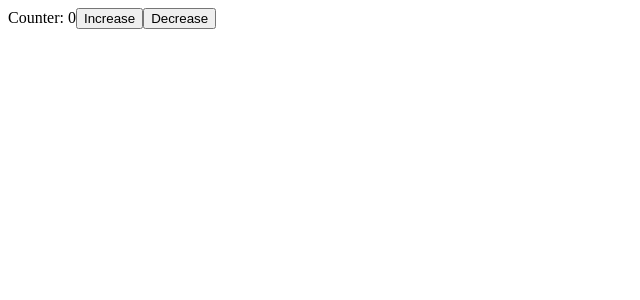
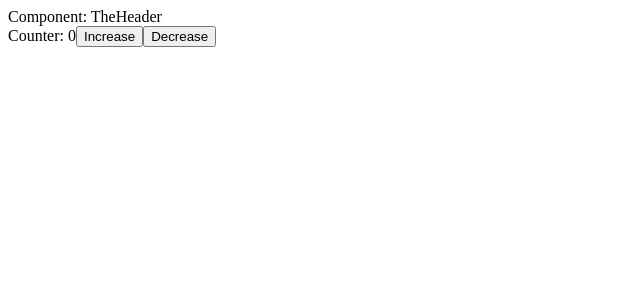
Before and after one commit to MiguelFranken/nuxt-design-tokens, a Nuxt app: page / in a window 1280 px wide. Shown: the top 300 px of the page, without its empty margins (0-640 px from the left). Built offline with nearby package versions, Linux system fonts and the light colour scheme.

Commit message:
Add basic header component stub

```diff
--- a/app.vue
+++ b/app.vue
@@ -12,6 +12,7 @@
 
 <template>
   <div>
+    <TheHeader />
     <span>Counter: {{ counter }}</span>
     <button type="button" @click="increase">Increase</button>
     <button type="button" @click="decrease">Decrease</button>
--- /dev/null
+++ b/components/TheHeader.vue
@@ -0,0 +1,9 @@
+<script lang="ts" setup></script>
+
+<template>
+  <div>
+    Component: TheHeader
+  </div>
+</template>
+
+<style scoped></style>
```
